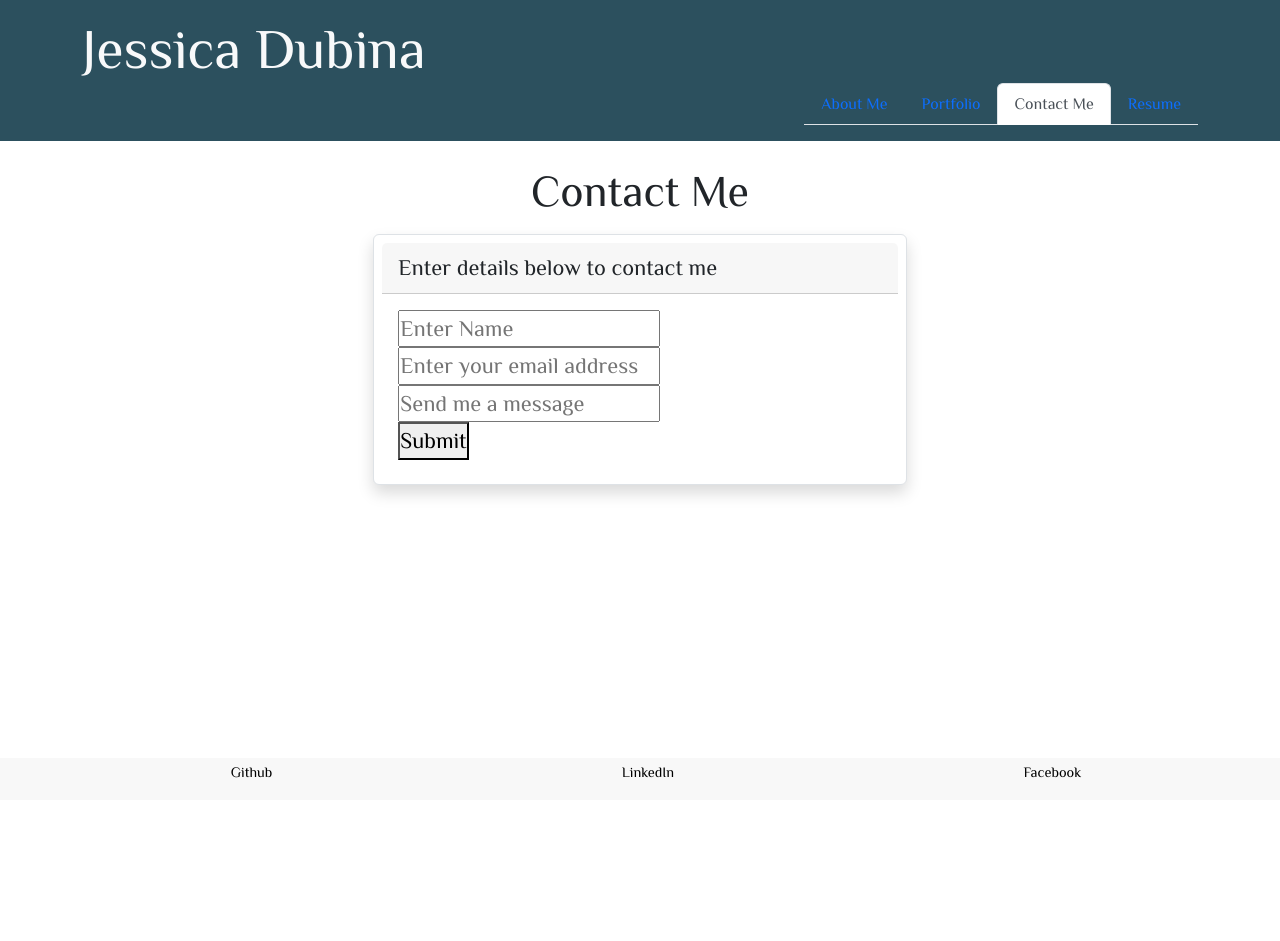
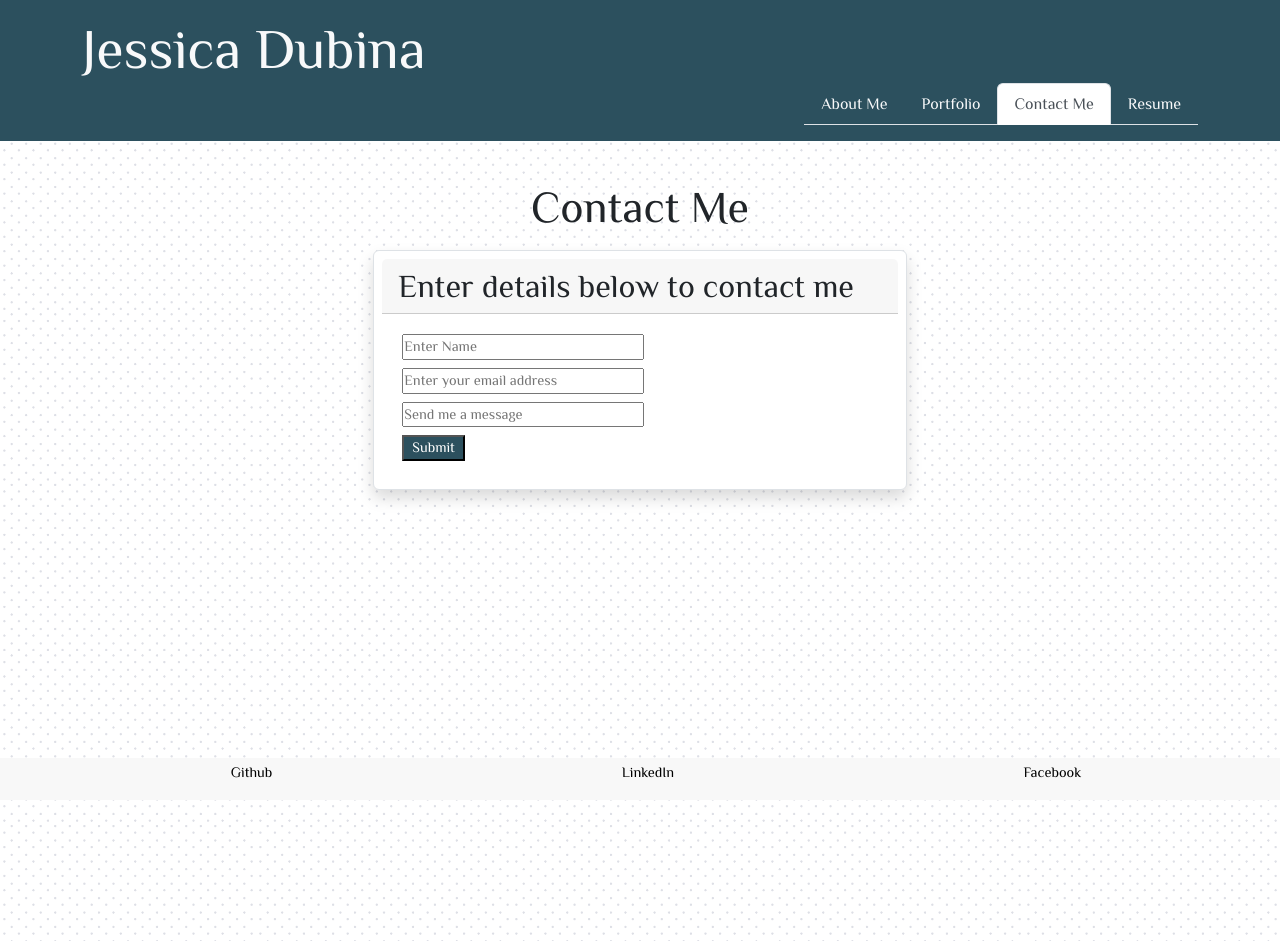
Before and after one commit to JessicaDubina/react-portfolio, a React (Vite) app: page /contact in a window 1280 px wide. Before the commit the page ends 800 px from the top, so only its background shows below. Built offline with nearby package versions, Linux system fonts and the light colour scheme.

Commit message:
added in a background image for all of the pages. formatted it in app.css, and modified app margins/padding to accomodate the background properly

```diff
--- a/src/App.css
+++ b/src/App.css
@@ -32,4 +32,14 @@
 
   Outlet {
     margin-bottom: 30px;
+    margin-top: 40px;
   }
+
+  .background-container {
+    background-image: url('../src/assets/light_grey_dots_background.jpg');
+    z-index: -1;
+    background-size: 20%;
+    background-repeat: repeat;
+    width: 100%;
+    min-height: 100vh;
+  }
--- a/src/App.jsx
+++ b/src/App.jsx
@@ -4,11 +4,21 @@ import { Outlet } from 'react-router-dom';
 import Header from './components/Header';
 import Footer from './components/Footer';
 
+import background from "../src/assets/light_grey_dots_background.jpg"
+
+const styles = {
+  spacing: {
+    paddingTop: "40px"
+  }
+}
+
 function App() {
     return (
           <div>
             <Header />
-            <Outlet />
+            <div className="background-container" style={styles.spacing}>
+              <Outlet />
+            </div>
             <Footer />
           </div>
       );
--- a/src/components/Header/index.jsx
+++ b/src/components/Header/index.jsx
@@ -12,7 +12,7 @@ const styles = {
 
 const Header = () => {
     return (
-      <header className="text-light mb-4 py-3 flex-row align-center" style={styles.headerbar}>
+      <header className="text-light py-3 flex-row align-center" style={styles.headerbar}>
         <div className="container flex-row justify-space-between-lg justify-center align-center">
           <h1 className="m-0 align-self-end" style={styles.font}>Jessica Dubina</h1>
           <Nav />
--- a/src/components/Nav/index.jsx
+++ b/src/components/Nav/index.jsx
@@ -15,16 +15,16 @@ export default function Nav() {
       >
         <ul className="nav nav-tabs">
           <li className="nav-item">
-            <Link to="/" className={currentPage === '/' ? 'nav-link active' : 'nav-link'}>About Me</Link>
+            <Link to="/" className={currentPage === '/' ? 'nav-link active' : 'nav-link text-light'}>About Me</Link>
           </li>
           <li className="nav-item">
-            <Link to="/portfolio" className={currentPage === '/portfolio' ? 'nav-link active' : 'nav-link'}>Portfolio</Link>
+            <Link to="/portfolio" className={currentPage === '/portfolio' ? 'nav-link active' : 'nav-link text-light'}>Portfolio</Link>
           </li>
           <li className="nav-item">
-            <Link to="/contact" className={currentPage === '/contact' ? 'nav-link active' : 'nav-link'}>Contact Me</Link>
+            <Link to="/contact" className={currentPage === '/contact' ? 'nav-link active' : 'nav-link text-light'}>Contact Me</Link>
           </li>
           <li className="nav-item">
-            <Link to="/resume" className={currentPage === '/resume' ? 'nav-link active' : 'nav-link'}>Resume</Link>
+            <Link to="/resume" className={currentPage === '/resume' ? 'nav-link active' : 'nav-link text-light'}>Resume</Link>
           </li>
         </ul>
       </section>
--- a/src/pages/About.jsx
+++ b/src/pages/About.jsx
@@ -23,7 +23,7 @@ export default function About() {
           <div className="container"style={styles.size}>
             <ProfilePic />
           </div>
-          <p className="px-3 mx-4 shadow border rounded" style={styles.paragraph}>
+          <p className="px-3 mx-4 shadow border rounded bg-light" style={styles.paragraph}>
               My whole life I have been obsessed with puzzles. As a child, I would take on large jigsaw puzzles. I had a team of friends that would work on extreme challenges with me - the largest we completed was 18,000 pieces.
               <br></br>
               <br></br>
--- a/src/pages/Contact.jsx
+++ b/src/pages/Contact.jsx
@@ -45,6 +45,13 @@ export default function Contact() {
     },
     form: {
       fontSize: 'calc(1rem + .5vw)'
+    },
+    formBody: {
+      fontSize: 'calc(.5rem + .5vw)',
+    },
+    button: {
+      backgroundColor: '#2C505E',
+      color: 'white'
     }
   }
 
@@ -52,14 +59,15 @@ export default function Contact() {
       <div>
         <h1 className="d-flex justify-content-center" style={styles.font}>Contact Me</h1>
         <div className='card col-md-5 my-3 mx-auto border p-2 shadow' style={styles.form}>
-          <p className='card-header'>Enter details below to contact me</p>
-          <form className="form card-body" onSubmit={handleFormSubmit}>
+          <h2 className='card-header'>Enter details below to contact me</h2>
+          <form className="form card-body" style={styles.formBody} onSubmit={handleFormSubmit}>
             <input
               value={userName}
               name="userName"
               onChange={handleInputChange}
               type="text"
               placeholder='Enter Name'
+              className='w-50 m-1'
             />
             <br></br>
             <input
@@ -68,6 +76,7 @@ export default function Contact() {
               onChange={handleInputChange}
               type="email"
               placeholder='Enter your email address'
+              className='w-50 m-1'
             />
             <br></br>
             <input
@@ -76,9 +85,10 @@ export default function Contact() {
               onChange={handleInputChange}
               type="text"
               placeholder='Send me a message'
+              className='w-50 m-1'
             />
             <br></br>
-            <button type="submit">Submit</button>
+            <button type="submit" className='px-2 m-1' style={styles.button}>Submit</button>
           </form>
           {errorMessage && (
             <div className='card-footer'>
```
Also changed, not shown: src/assets/light_grey_dots_background.jpg (added), 1 other file (tests, documents, lock files or other folders).
